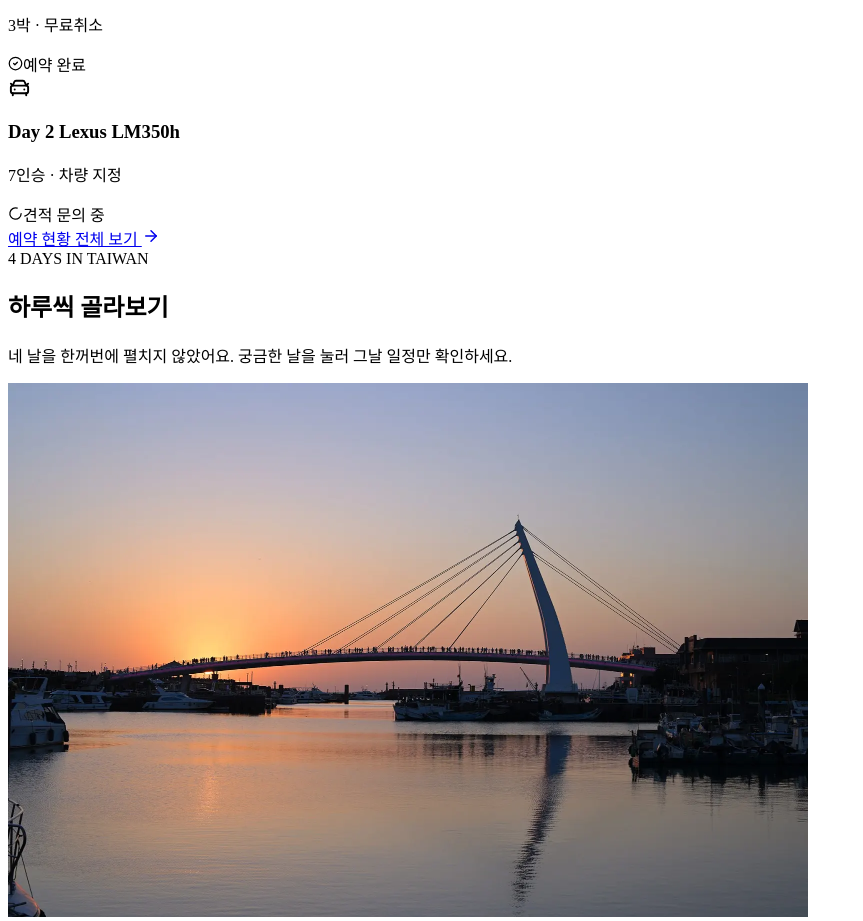
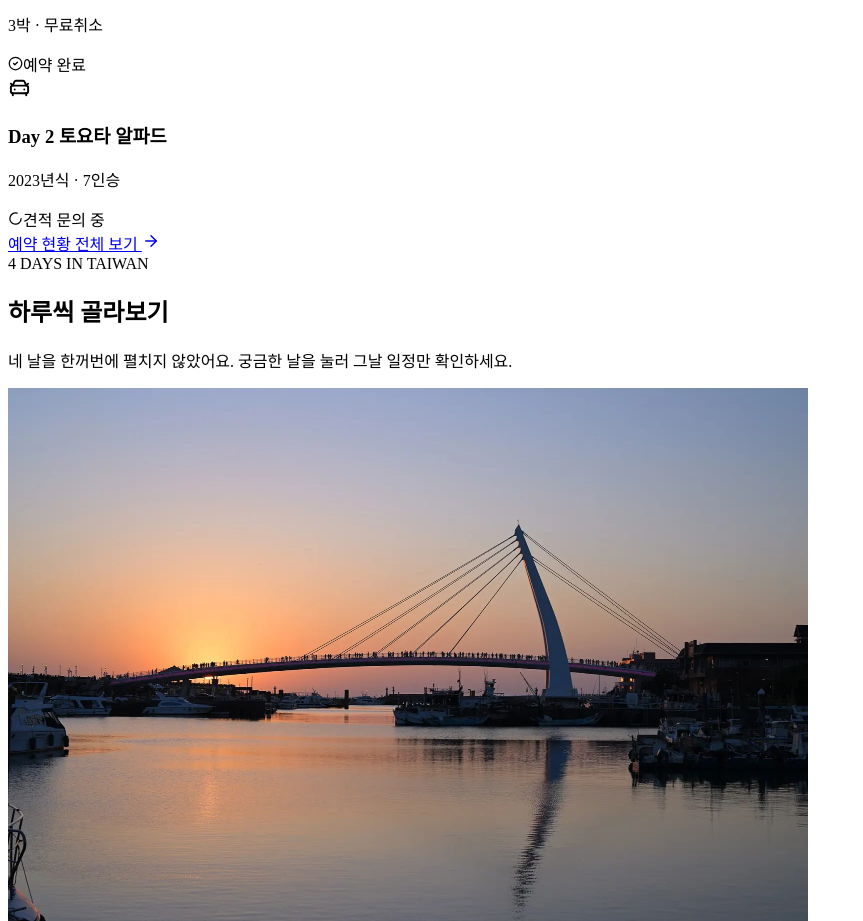
Before and after one commit to oops-lobster/minsung-tour-taiwan-2027, a React (Vite) app: page / in a window 1280 px wide. Shown: the part 2080-3001 px from the top of the page, without its empty margins (0-863 px from the left). Built offline with nearby package versions, Linux system fonts and the light colour scheme; the HTML template or start-up script is replaced by a standard one.

Commit message:
Update tour vehicle to 2023 Toyota Alphard

```diff
--- a/src/App.tsx
+++ b/src/App.tsx
@@ -345,8 +345,8 @@ function MobilityView() {
             </article>
             <article>
               <span className="transport-grid__icon"><CarFront size={26} aria-hidden="true" /></span>
-              <small>DAY 2</small><h3>Lexus LM350h</h3>
-              <p>예류·스펀을 거쳐 지우펀 드롭에서 종료. 7인승 모델을 지정 요청합니다.</p>
+              <small>DAY 2</small><h3>토요타 알파드</h3>
+              <p>예류·스펀을 거쳐 지우펀 드롭에서 종료. 2023년식 7인승 모델을 지정 요청합니다.</p>
               <StatusBadge tone="progress">견적 문의 중</StatusBadge>
             </article>
             <article>
--- a/src/data/imageSources.ts
+++ b/src/data/imageSources.ts
@@ -181,11 +181,11 @@ export const imageSources: ImageSource[] = [
     retrievedAt: '2026-08-17',
   },
   {
-    file: 'lexus.webp',
-    place: 'Lexus LM350h',
-    alt: '검은색 2024 Lexus LM350h 차량의 앞모습',
-    sourceUrl: 'https://commons.wikimedia.org/wiki/File:2024_Lexus_LM350h_CVT.jpg',
-    author: 'Calreyn88',
+    file: 'alphard.webp',
+    place: '2023 Toyota Alphard Hybrid',
+    alt: '흰색 2023년식 토요타 알파드 하이브리드 차량의 앞모습',
+    sourceUrl: 'https://commons.wikimedia.org/wiki/File:2023_Toyota_Alphard_Hybrid_(AH40)_1.jpg',
+    author: 'Benespit',
     license: 'CC BY-SA 4.0',
     attributionRequired: true,
     retrievedAt: '2026-08-17',
--- a/src/data/trip.ts
+++ b/src/data/trip.ts
@@ -63,8 +63,8 @@ export const tripStatuses: TripStatus[] = [
     icon: 'hotel',
   },
   {
-    label: 'Day 2 Lexus LM350h',
-    detail: '7인승 · 차량 지정',
+    label: 'Day 2 토요타 알파드',
+    detail: '2023년식 · 7인승',
     status: '견적 문의 중',
     tone: 'progress',
     icon: 'car',
@@ -208,7 +208,7 @@ export const days: TripDay[] = [
     lead: '여행 중 가장 많이 움직이는 날이지만, 장거리 구간은 전용차에서 충분히 쉬며 이어갑니다.',
     intensity: '높음',
     walking: '약 9천–1.2만 보 예상',
-    transport: 'Lexus LM350h 예정',
+    transport: '토요타 알파드 2023년식 예정',
     keyPlaces: '예류 · 스펀 · 지우펀',
     keyMeal: 'Qiao Yan · 지우펀 현지식',
     cover: 'jiufen.webp',
@@ -222,9 +222,9 @@ export const days: TripDay[] = [
       {
         time: '08:30',
         title: '호텔 로비 출발',
-        description: '신형 Lexus LM350h 7인승을 지정 요청했습니다. 기본적인 영어 소통이 가능한 기사님도 함께 요청합니다.',
-        transport: 'Lexus LM350h',
-        image: 'lexus.webp',
+        description: '토요타 알파드 2023년식 7인승을 지정 요청했습니다. 기본적인 영어 소통이 가능한 기사님도 함께 요청합니다.',
+        transport: '토요타 알파드 · 2023년식',
+        image: 'alphard.webp',
         tags: ['견적 문의 중'],
       },
       {
@@ -396,10 +396,10 @@ export const days: TripDay[] = [
       },
       {
         time: '이후',
-        title: 'Lexus LM350h 차량 계획',
+        title: '토요타 알파드 2023년식 차량 계획',
         description: 'Day 2와 같은 업체에 호텔 → 비전옥 → 타오위안공항 T1 패키지 견적을 요청할 예정입니다.',
-        transport: 'LM350h 예정',
-        image: 'lexus.webp',
+        transport: '알파드 2023년식 예정',
+        image: 'alphard.webp',
         tags: ['협의 예정'],
       },
       {
```
Also changed, not shown: public/images/alphard.webp (added).
